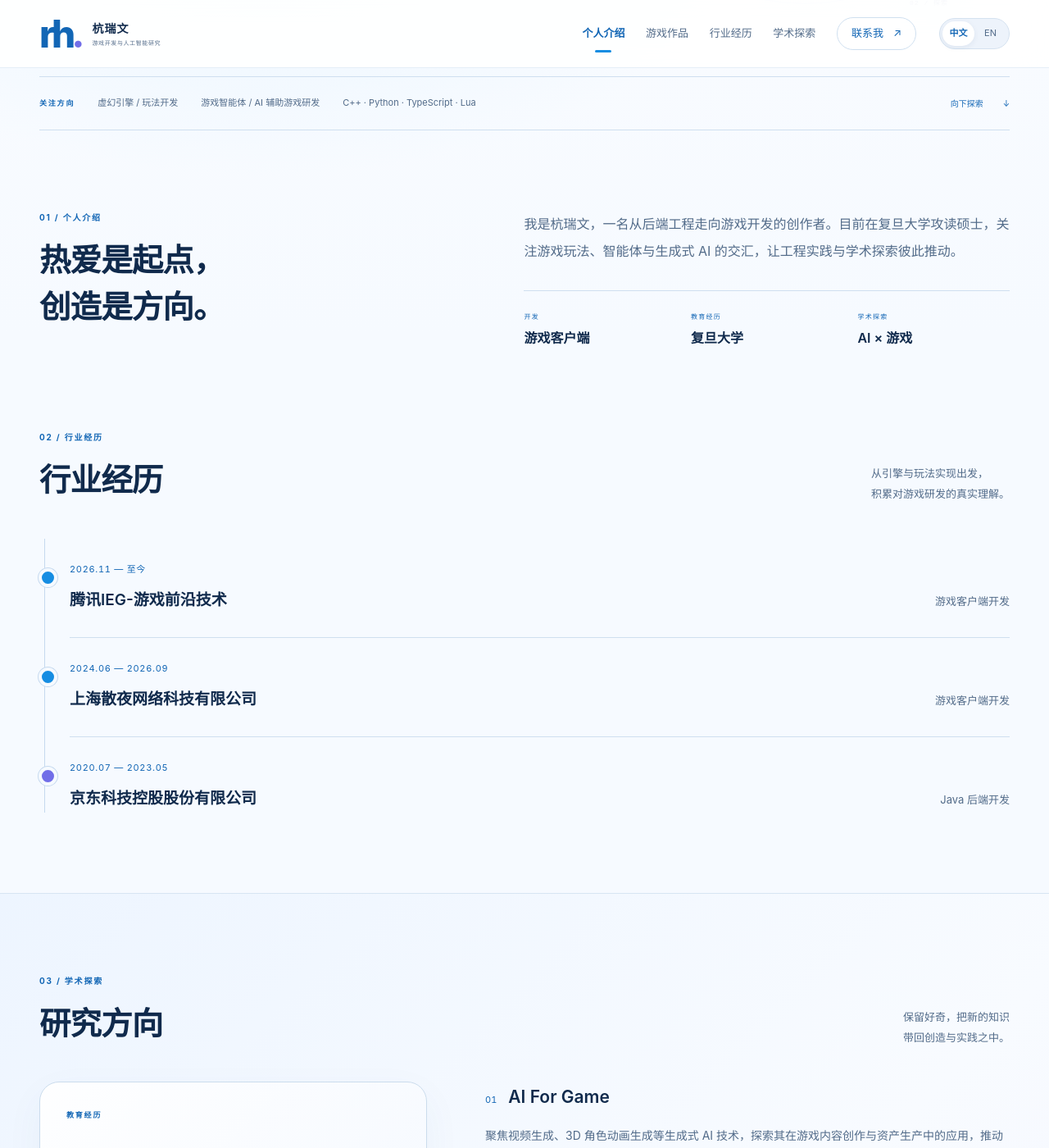
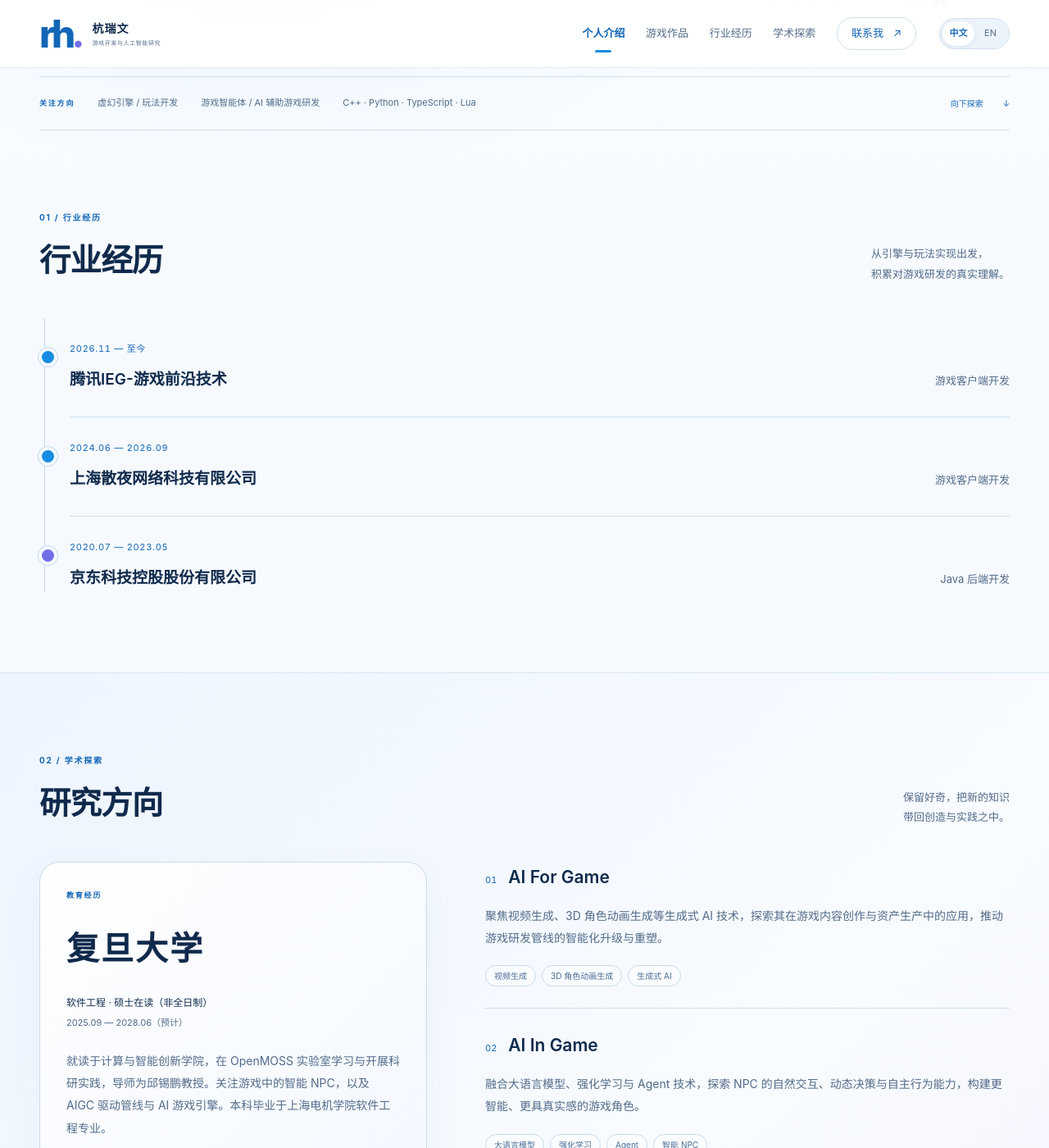
Before and after one commit to RavenHang/ravenhang.github.io, a Jekyll site: the page built from _pages/about.md, in a window 1280 px wide and 1400 px high, scrolled down 670 px. Shown: the whole window at 82% size. Built offline with Jekyll 4.4.1, drawn with Linux system fonts in a browser that asks for light colours.

Commit message:
Remove redundant personal introduction section

```diff
--- a/_data/i18n.yml
+++ b/_data/i18n.yml
@@ -38,13 +38,7 @@ zh:
   orbit_exploration: 探索
   focus_label: 关注方向
   scroll_note: 向下探索
-  about_title_first: 热爱是起点，
-  about_title_second: 创造是方向。
-  development_label: 开发
-  development_fact: 游戏客户端
   education_label: 教育经历
-  education_fact: 复旦大学
-  research_fact: AI × 游戏
   industry_intro_first: 从引擎与玩法实现出发，
   industry_intro_second: 积累对游戏研发的真实理解。
   research_heading: 研究方向
@@ -96,13 +90,7 @@ en:
   orbit_exploration: Exploration
   focus_label: Focus
   scroll_note: Explore below
-  about_title_first: Begin with curiosity.
-  about_title_second: Follow through by creating.
-  development_label: Development
-  development_fact: Game clients
   education_label: Education
-  education_fact: Fudan University
-  research_fact: AI × Games
   industry_intro_first: From engines to gameplay,
   industry_intro_second: learning by building real games.
   research_heading: Research directions
--- a/_data/profile.yml
+++ b/_data/profile.yml
@@ -5,7 +5,6 @@
 name: 杭瑞文
 english_name: RUIWEN HANG
 role: 游戏开发者 · 复旦大学硕士研究生
-intro: 我是杭瑞文，一名从后端工程走向游戏开发的创作者。目前在复旦大学攻读硕士，关注游戏玩法、智能体与生成式 AI 的交汇，让工程实践与学术探索彼此推动。
 email: 25263050016@m.fudan.edu.cn
 xiaohongshu: https://xhslink.cn/o/3rL4AQTJcol
 hero:
--- a/_data/profile_en.yml
+++ b/_data/profile_en.yml
@@ -2,7 +2,6 @@
 name: Ruiwen Hang
 english_name: RUIWEN HANG
 role: Game developer · Master's student at Fudan University
-intro: I am Ruiwen Hang, a developer who moved from backend engineering into game development. I am currently pursuing a master's degree at Fudan University, exploring the intersection of gameplay, intelligent agents and generative AI, and bringing engineering practice and academic inquiry together.
 email: 25263050016@m.fudan.edu.cn
 xiaohongshu: https://xhslink.cn/o/3rL4AQTJcol
 hero:
--- a/_includes/personal-home.html
+++ b/_includes/personal-home.html
@@ -20,14 +20,10 @@
     <span class="orbit-coordinate orbit-coordinate--top">01 / {{ ui.orbit_imagination }}</span><span class="orbit-coordinate orbit-coordinate--bottom">02 / {{ ui.orbit_exploration }}</span>
   </div>
 </section>
-<div class="focus-strip shell" aria-label="{{ ui.focus_label }}"><span class="focus-label">{{ ui.focus_label }}</span><ul>{% for focus in profile.focus %}<li>{{ focus }}</li>{% endfor %}</ul><a href="#about" class="scroll-note">{{ ui.scroll_note }} <span aria-hidden="true">↓</span></a></div>
-<section class="about-section shell section-space" id="about" aria-labelledby="about-title">
-  <div><p class="section-index">01 / {{ ui.home_label }}</p><h2 id="about-title">{{ ui.about_title_first }}<br> {{ ui.about_title_second }}</h2></div>
-  <div class="about-copy"><p>{{ profile.intro }}</p><div class="about-facts"><div><span>{{ ui.development_label }}</span><strong>{{ ui.development_fact }}</strong></div><div><span>{{ ui.education_label }}</span><strong>{{ ui.education_fact }}</strong></div><div><span>{{ ui.research_label }}</span><strong>{{ ui.research_fact }}</strong></div></div></div>
-</section>
+<div class="focus-strip shell" aria-label="{{ ui.focus_label }}"><span class="focus-label">{{ ui.focus_label }}</span><ul>{% for focus in profile.focus %}<li>{{ focus }}</li>{% endfor %}</ul><a href="#experience" class="scroll-note">{{ ui.scroll_note }} <span aria-hidden="true">↓</span></a></div>
       <section class="experience-section shell section-space" id="experience" aria-labelledby="experience-title">
         <header class="section-header">
-          <div><p class="section-index">02 / {{ ui.industry_label }}</p><h2 id="experience-title">{{ ui.industry_label }}</h2></div>
+          <div><p class="section-index">01 / {{ ui.industry_label }}</p><h2 id="experience-title">{{ ui.industry_label }}</h2></div>
           <p class="section-intro">{{ ui.industry_intro_first }}<br>{{ ui.industry_intro_second }}</p>
         </header>
         <div class="experience-list">
@@ -43,7 +39,7 @@
       <section class="research-section section-space" id="research" aria-labelledby="research-title">
         <div class="shell">
           <header class="section-header">
-            <div><p class="section-index">03 / {{ ui.research_label }}</p><h2 id="research-title">{{ ui.research_heading }}</h2></div>
+            <div><p class="section-index">02 / {{ ui.research_label }}</p><h2 id="research-title">{{ ui.research_heading }}</h2></div>
             <p class="section-intro">{{ ui.research_intro_first }}<br>{{ ui.research_intro_second }}</p>
           </header>
           <div class="research-layout">
@@ -75,7 +71,7 @@
       </section>
 
       <section class="contact-section shell section-space" id="contact" aria-labelledby="contact-title">
-        <div class="contact-heading"><p class="section-index">04 / {{ ui.contact_label }}</p><h2 id="contact-title">{{ ui.contact_title_first }}<br>{{ ui.contact_title_second }}</h2><p>{{ ui.contact_intro }}</p></div>
+        <div class="contact-heading"><p class="section-index">03 / {{ ui.contact_label }}</p><h2 id="contact-title">{{ ui.contact_title_first }}<br>{{ ui.contact_title_second }}</h2><p>{{ ui.contact_intro }}</p></div>
         <div class="contact-details">
           <p class="contact-label">{{ ui.email_label }}</p>
           <a class="email-link" href="mailto:{{ profile.email }}">{{ profile.email }}<span aria-hidden="true">↗</span></a>
--- a/assets/css/personal.css
+++ b/assets/css/personal.css
@@ -91,15 +91,9 @@ ul{list-style:none; padding:0}
 
 .section-space{padding-block:98px}
 .section-header{display:flex; align-items:end; justify-content:space-between; gap:30px; margin-bottom:42px}
-.section-header h2,.about-section h2{margin-top:15px; font-size:clamp(30px,3vw,43px); line-height:1.5; font-weight:650; letter-spacing:-.8px}
+.section-header h2{margin-top:15px; font-size:clamp(30px,3vw,43px); line-height:1.5; font-weight:650; letter-spacing:-.8px}
 .section-intro{color:var(--muted); font-size:13px; line-height:1.9}
-.about-section{display:grid; grid-template-columns:.9fr 1.1fr; gap:9%}
-.about-copy>p{color:var(--muted); font-size:16px; line-height:2.1}
-.about-facts{display:grid; grid-template-columns:repeat(3,1fr); gap:18px; margin-top:30px; padding-top:24px; border-top:1px solid var(--line)}
-.about-facts span{display:block; font-size:8px; letter-spacing:1.3px; color:var(--primary)}
-.about-facts strong{display:block; margin-top:5px; font-size:16px; font-weight:600}
 
-.experience-section{padding-top:0}
 .experience-list{position:relative; padding-left:30px; border-left:1px solid #c5d9ef; margin-left:6px}
 .experience-row{position:relative; display:grid; grid-template-columns:1fr; gap:10px 40px; padding-block:28px; border-bottom:1px solid var(--line)}
 .experience-row::before{content:""; position:absolute; left:-38px; top:36px; width:15px; height:15px; border:4px solid var(--paper); border-radius:50%; background:var(--blue); box-shadow:0 0 0 1px #c5d9ef}
@@ -216,10 +210,6 @@ ul{list-style:none; padding:0}
 .orbit-micro{font-size:6px}
 .hero-signature{margin-top:28px}
 .section-space{padding-block:64px}
-.about-section{gap:35px; grid-template-columns:1fr}
-.about-section h2 br{display:none}
-.about-copy>p{font-size:15px}
-.experience-section{padding-top:0}
 .experience-row{grid-template-columns:1fr; gap:8px}
 .research-layout{grid-template-columns:1fr; gap:36px}
 .education{padding:30px}
@@ -268,14 +258,8 @@ ul{list-style:none; padding:0}
  .section-space{padding-block:52px}
 .section-index{font-size:9px; letter-spacing:1.4px}
 .section-header{align-items:start; gap:20px; margin-bottom:28px}
-.section-header h2,.about-section h2{font-size:29px}
+.section-header h2{font-size:29px}
 .section-intro{font-size:10px; margin-top:25px}
-.about-section{gap:22px}
-.about-copy>p{font-size:14px}
-.about-facts{gap:10px}
-.about-facts span{font-size:7px; letter-spacing:1px}
-.about-facts strong{font-size:14px}
-.experience-section{padding-top:0}
 .experience-list{padding-left:23px}
 .experience-row::before{left:-31px}
 .experience-heading h3{font-size:17px}
```
